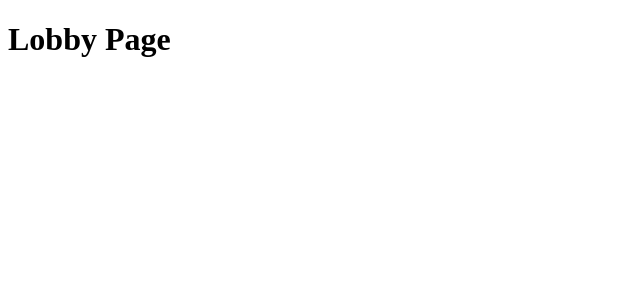
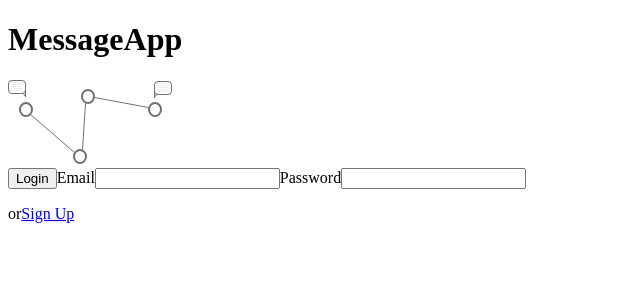
Before and after one commit to SynthSeth/MessageApp, a React (Create React App) app in the folder client/: page /auth/login in a window 1280 px wide. Shown: the top 300 px of the page, without its empty margins (0-640 px from the left). Built offline with nearby package versions, Linux system fonts and the light colour scheme.

Commit message:
add basic login / auth page boilerplate

```diff
--- a/client/src/App.js
+++ b/client/src/App.js
@@ -7,15 +7,13 @@ import {
   withRouter
 } from "react-router-dom";
 import WithAuth from "./hocs/WithAuth";
-import LobbyPage from "./pages/lobby";
+import LobbyPage from "./pages/Lobby";
 
 function App() {
   return (
     <div className="App">
       <Router>
-        <WithAuth>
-          <LobbyPage />
-        </WithAuth>
+        <WithAuth ProtectedComponent={LobbyPage} />
       </Router>
     </div>
   );
--- a/client/src/hocs/WithAuth.js
+++ b/client/src/hocs/WithAuth.js
@@ -1,3 +1,33 @@
 import React from "react";
+import { Switch, Route, Redirect } from "react-router-dom";
+import LoginPage from "../pages/LoginPage";
+import SignUpPage from "../pages/SignUpPage";
+import jwtDecode from "jwt-decode";
 
-export default ({ children }) => <div className="with-auth">{children}</div>;
+export default ({ ProtectedComponent }) => (
+  <>{isAuthenticated() ? <ProtectedComponent /> : <AuthMenu />}</>
+);
+
+const AuthMenu = () => (
+  <>
+    <Switch>
+      <Route exact path="/auth/login" component={LoginPage} />
+      <Route exact path="/auth/signup" component={SignUpPage} />
+      <Redirect to="/auth/login"/>
+    </Switch>
+  </>
+);
+
+function isAuthenticated() {
+  try {
+    const token = localStorage.token;
+    if (jwtDecode(token)) {
+      return true;
+    } else {
+      return false;
+    }
+  } catch (err) {
+    localStorage.clear();
+    return false;
+  }
+}
--- /dev/null
+++ b/client/src/pages/LoginPage.js
@@ -0,0 +1,44 @@
+import React, { useState } from "react";
+import { Link } from "react-router-dom";
+import logo from "../MessageApp-logo.svg";
+
+export default props => {
+  const [formData, setFormData] = useState({ email: "", password: "" });
+
+  function handleChange(e) {
+    setFormData({ ...formData, [e.target.name]: e.target.value });
+  }
+
+  function handleSubmit(e) {
+    e.preventDefault();
+
+
+  }
+
+  return (
+    <>
+      <h1>MessageApp</h1>
+      <img src={logo} alt="MessageApp's logo" />
+      <form onSubmit={handleSubmit}>
+        <button type="submit">Login</button>
+        <label htmlFor="email">Email</label>
+        <input
+          type="text"
+          value={formData.email}
+          onChange={handleChange}
+          name="email"
+        />
+        <label htmlFor="password">Password</label>
+        <input
+          type="text"
+          value={formData.password}
+          onChange={handleChange}
+          name="password"
+        />
+      </form>
+      <p>
+        or<Link to="/auth/signup">Sign Up</Link>
+      </p>
+    </>
+  );
+};
--- /dev/null
+++ b/client/src/pages/SignUpPage.js
@@ -0,0 +1,13 @@
+import React from "react";
+import { Link } from "react-router-dom";
+import logo from "../MessageApp-logo.svg";
+
+export default (props) => {
+  return (
+  <>
+    <h1>MessageApp</h1>
+    <img src={logo} alt="MessageApp's logo"/>
+    <Link to="/auth/login">Login here</Link>
+  </>
+  )
+}
--- /dev/null
+++ b/client/src/services/index.js
@@ -0,0 +1,6 @@
+export function apiCall(method, url, data) {
+
+}
+export function setAuthorizationHeaderToken(token) {
+
+}
```
